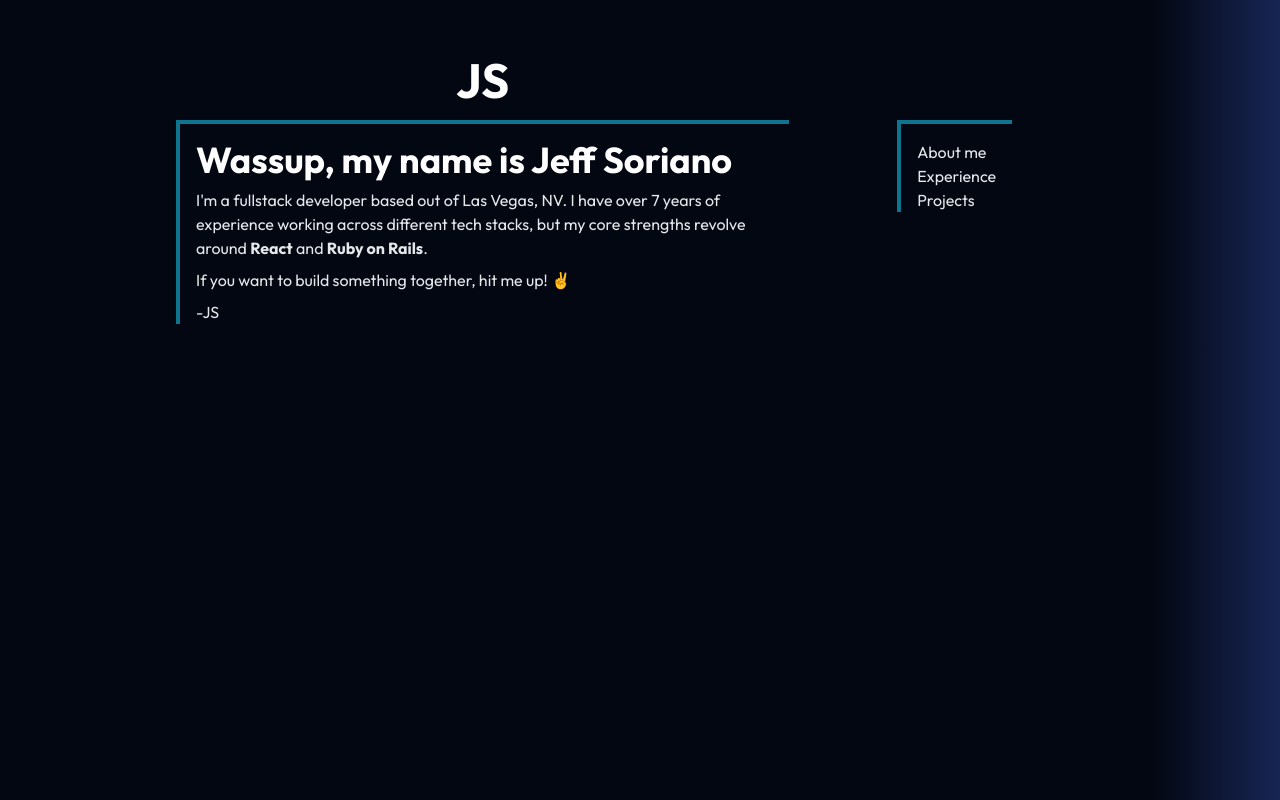
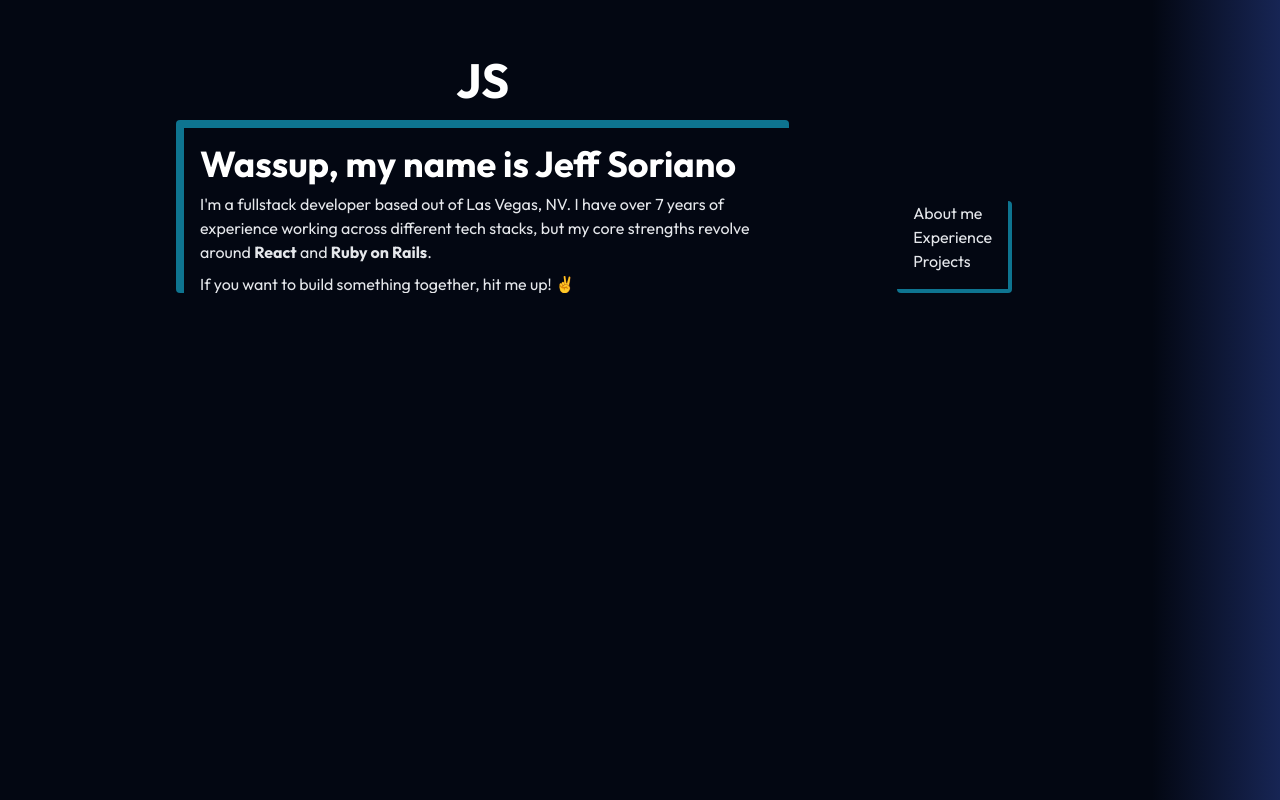
Before and after one commit to jeff-soriano/jeff-soriano.github.io, a Next.js app: page / in a window 1280 px wide. Built offline with nearby package versions, Linux system fonts and the light colour scheme.

Commit message:
Add changes to borders

```diff
--- a/app/layout.tsx
+++ b/app/layout.tsx
@@ -24,23 +24,23 @@ export default function RootLayout({
         ></script>
       </head>
       <body
-        className={`${outfit.className} flex flex-col items-center content-center bg-gradient-to-r from-gray-950 from-90% to-blue-950 to-100% text-gray-200`}
+        className={`${outfit.className} flex flex-col items-center content-center bg-gradient-to-r from-gray-950 from-90% to-blue-950 to-100% text-gray-200 h-screen`}
       >
         <div className="w-10/12" style={{ maxWidth: '1024px' }}>
           <main className="pt-8">
-            <section className="py-6 px-12 grid grid-cols-3 gap-4 max-h-96">
+            <section className="py-6 px-12 grid grid-cols-3 gap-4">
               <h1 className="text-center text-5xl font-bold col-span-2">
                 <Link className="text-white" href="/">
                   JS
                 </Link>
               </h1>
               <div></div>
-              <section className="px-4 pt-4 border-l-4 border-t-4 col-span-2 border-cyan-700">
+              <section className="px-4 pt-4 border-l-8 border-t-8 col-span-2 border-cyan-700 rounded overflow-scroll h-5/6">
                 {children}
               </section>
-              <nav className="flex">
-                <div className="mx-auto">
-                  <ul className="px-4 pt-4 border-l-4 border-t-4 border-cyan-700">
+              <nav className="flex h-5/6">
+                <div className="mx-auto flex flex-col justify-between">
+                  <ul className="px-4 pb-4 border-r-4 border-b-4 border-cyan-700 rounded mt-auto ml-auto">
                     <li>
                       <Link href="/about-me">About me</Link>
                     </li>
@@ -51,6 +51,9 @@ export default function RootLayout({
                       <Link href="/side-projects">Projects</Link>
                     </li>
                   </ul>
+                  {/* <div className="border-r-4 border-b-4 border-cyan-700 rounded">
+                    <br />
+                  </div> */}
                 </div>
               </nav>
             </section>
```
